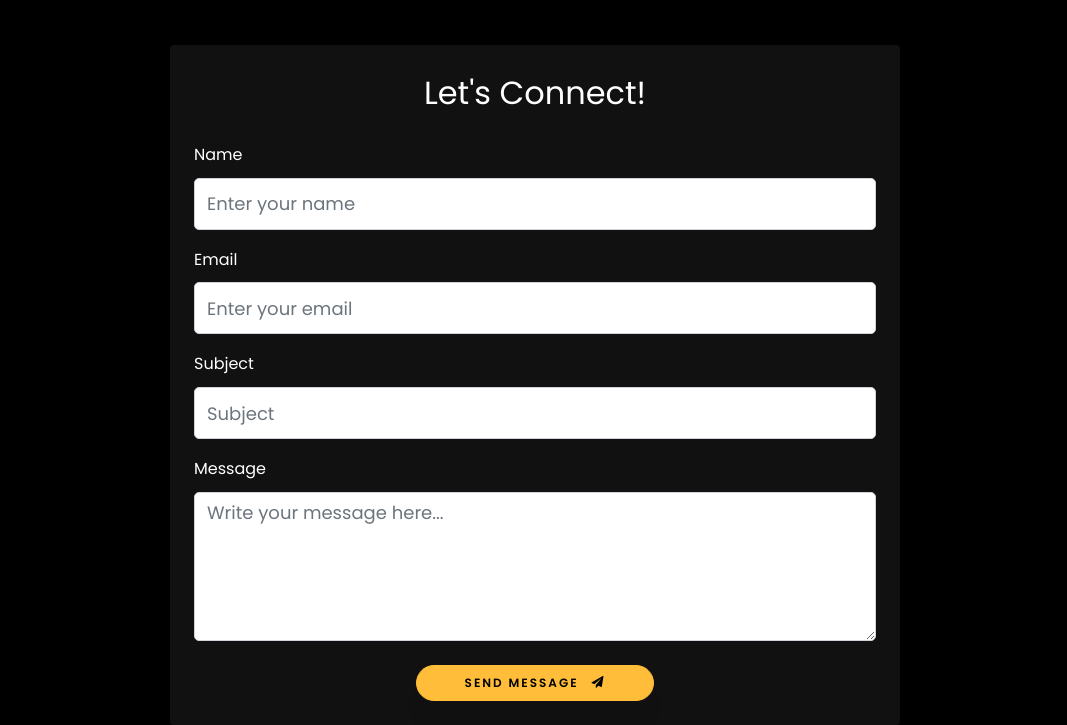
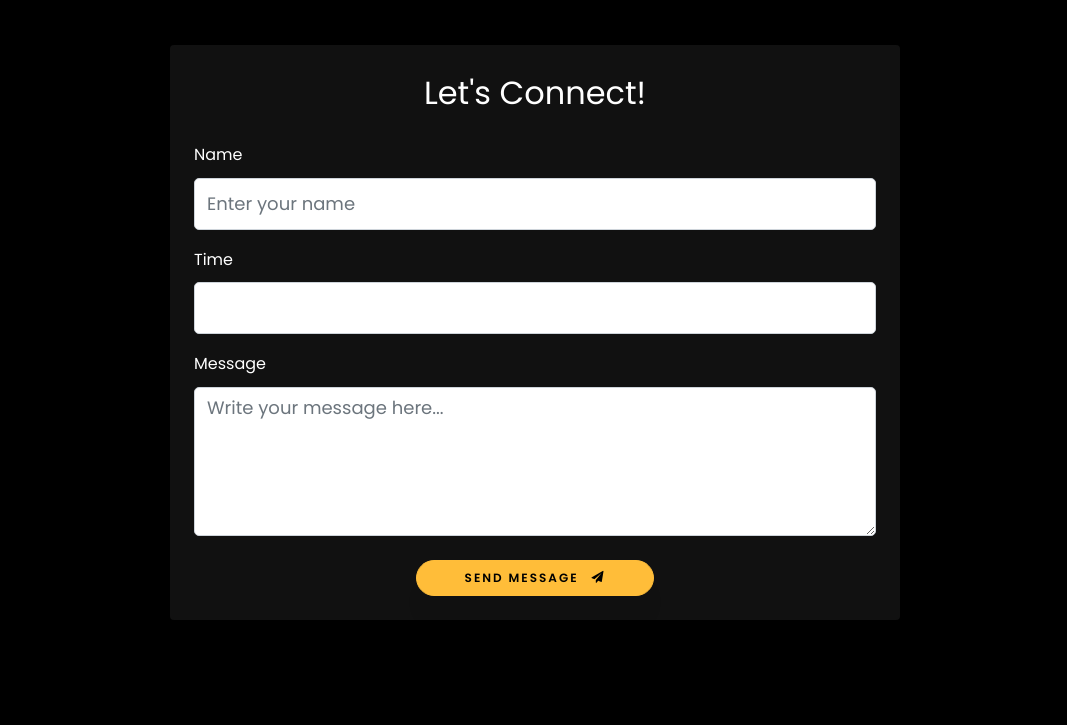
Before and after one commit to gaurav2618/gaurav2618.github.io, a plain HTML site: page index.html in a window 1280 px wide. Shown: the part 6115-6840 px from the top of the page, without its empty margins (105-1172 px from the left). After the commit the page ends 6735 px from the top, so only its background shows below. Drawn offline with Linux system fonts and the light colour scheme; files whose address does not match are found by name.

Commit message:
Update index.html

```diff
--- a/index.html
+++ b/index.html
@@ -893,25 +893,20 @@
 						<h2 class="text-center mb-4">Let's Connect!</h2>
 						<form id="contactForm">
   <div class="form-group mb-3">
-								<label for="from_name">Name</label>
-								<input type="text" class="form-control" id="from_name" name="from_name"
-									placeholder="Enter your name" required>
+    <label for="name">Name</label>
+    <input type="text" class="form-control" id="name" name="name" placeholder="Enter your name" required>
   </div>
+
   <div class="form-group mb-3">
-								<label for="from_email">Email</label>
-								<input type="email" class="form-control" id="from_email" name="from_email"
-									placeholder="Enter your email" required>
+    <label for="time">Time</label>
+    <input type="text" class="form-control" id="time" name="time" value="" readonly>
   </div>
-							<div class="form-group mb-3">
-								<label for="subject">Subject</label>
-								<input type="text" class="form-control" id="subject" name="subject"
-									placeholder="Subject" required>
-							</div>
+
   <div class="form-group mb-4">
     <label for="message">Message</label>
-								<textarea class="form-control" id="message" name="message" rows="5"
-									placeholder="Write your message here..." required></textarea>
+    <textarea class="form-control" id="message" name="message" rows="5" placeholder="Write your message here..." required></textarea>
   </div>
+
   <div class="text-center">
     <button type="submit" class="btn btn-primary btn-lg px-5">
       Send Message <span class="icon-paper-plane ml-2"></span>
@@ -957,6 +952,7 @@
 		})();
 
 		// Form submission handler
+		document.getElementById("time").value = new Date().toLocaleString();
 		document.getElementById('contactForm').addEventListener('submit', function (event) {
 			event.preventDefault();
 
```
Lines whose indentation alone changed are shown as unchanged.
